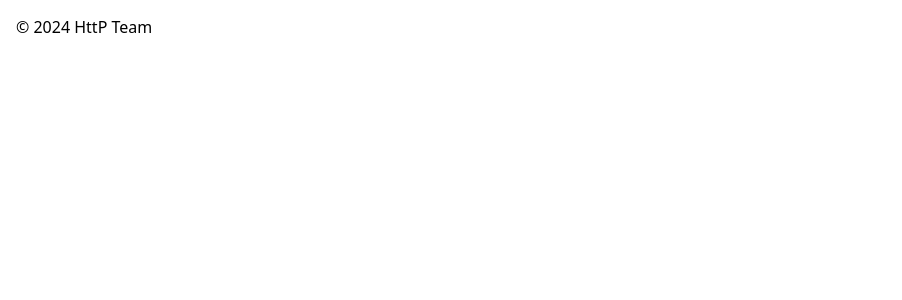
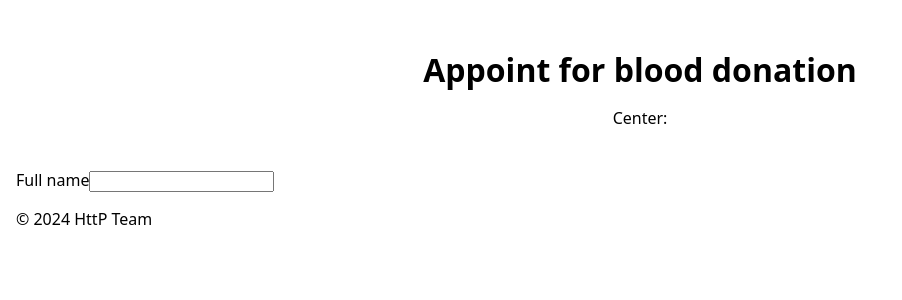
Before and after one commit to TuritoYuenan/blood-donation-platform, a Vue app: page /donor/appoint in a window 1280 px wide. Before the commit this address had no page. Shown: the top 300 px of the page, without its empty margins (0-902 px from the left). Built offline with nearby package versions, Linux system fonts and the light colour scheme; no server answers.

Commit message:
DC cards to pass DC ID via query

```diff
--- a/src/components/DonationCenter.vue
+++ b/src/components/DonationCenter.vue
@@ -5,7 +5,7 @@ defineProps<{ center: DonationCenterSchema }>()
 </script>
 
 <template>
-	<RouterLink :to="'/donor/appoint/' + center.id">
+	<RouterLink :to="{ path: '/donor/appoint', query: { id: center.id } }">
 		<img :src="center.picture ?? 'https://placehold.co/600x400'" alt="image of location">
 		<div>
 			<h2>{{ center.name }}</h2>
--- a/src/main.ts
+++ b/src/main.ts
@@ -13,7 +13,7 @@ const router = createRouter({
 
 		// Pages for Blood donors
 		{ path: '/donor/centers', component: () => import('./views/DonationCenters.vue') },
-		{ path: '/donor/appoint/:id', component: () => import('./views/DonorAppoint.vue') },
+		{ path: '/donor/appoint', component: () => import('./views/DonorAppoint.vue') },
 		{ path: '/donor/appointment', component: () => import('./views/DonorAppointment.vue') },
 
 		// Pages for Medical staffs
--- a/src/views/DonationCenters.vue
+++ b/src/views/DonationCenters.vue
@@ -7,7 +7,9 @@ import DonationCenter from '../components/DonationCenter.vue'
 const centers = ref<DonationCenterSchema[]>()
 
 onMounted(async () => {
-	const { data } = await supabase().functions.invoke<DonationCenterSchema[]>('list-donation-centers')
+	const { data } = await supabase().functions.invoke<DonationCenterSchema[]>(
+		'donation-centers', { method: 'GET' }
+	)
 	centers.value = data!
 })
 </script>
--- a/src/views/DonorAppoint.vue
+++ b/src/views/DonorAppoint.vue
@@ -1,27 +1,31 @@
 <script setup lang="ts">
-import { onMounted } from 'vue'
+import { onMounted, ref } from 'vue'
+import { DonationCenterSchema } from '../models/database'
+import supabase from '../utils/supabase'
 import { useRoute } from 'vue-router'
-import supabase from '../utils/supabase'
 
-async function getDonationCenter(id: string) {
-	const { data } = await supabase().from('donation_centers').select('*').eq('id', id).limit(1).single()
-	return data
-}
+const id = useRoute().query.id
+const center = ref<DonationCenterSchema>()
 
-const id = useRoute().params.id as string
-const center = getDonationCenter(id)
-
-onMounted(async () => await center)
+onMounted(async () => {
+	const { data } = await supabase().functions.invoke<DonationCenterSchema>(
+		'donation-center', { method: 'GET', body: { id: id } }
+	)
+	center.value = data!
+})
 </script>
 
 <template>
 	<header>
 		<h1>Appoint for blood donation</h1>
+		<p>Center: {{ center?.name }}</p>
 	</header>
 
 	<form action="" method="post">
+		<input type="text" name="center_id" id="center_id" v-bind:value="id" hidden>
 		<p>
-			<input type="text" name="center_id" id="center_id" v-bind:value="id" hidden>
+			<label for="full_name">Full name</label>
+			<input type="text" name="full_name" id="full_name">
 		</p>
 	</form>
 </template>
```
